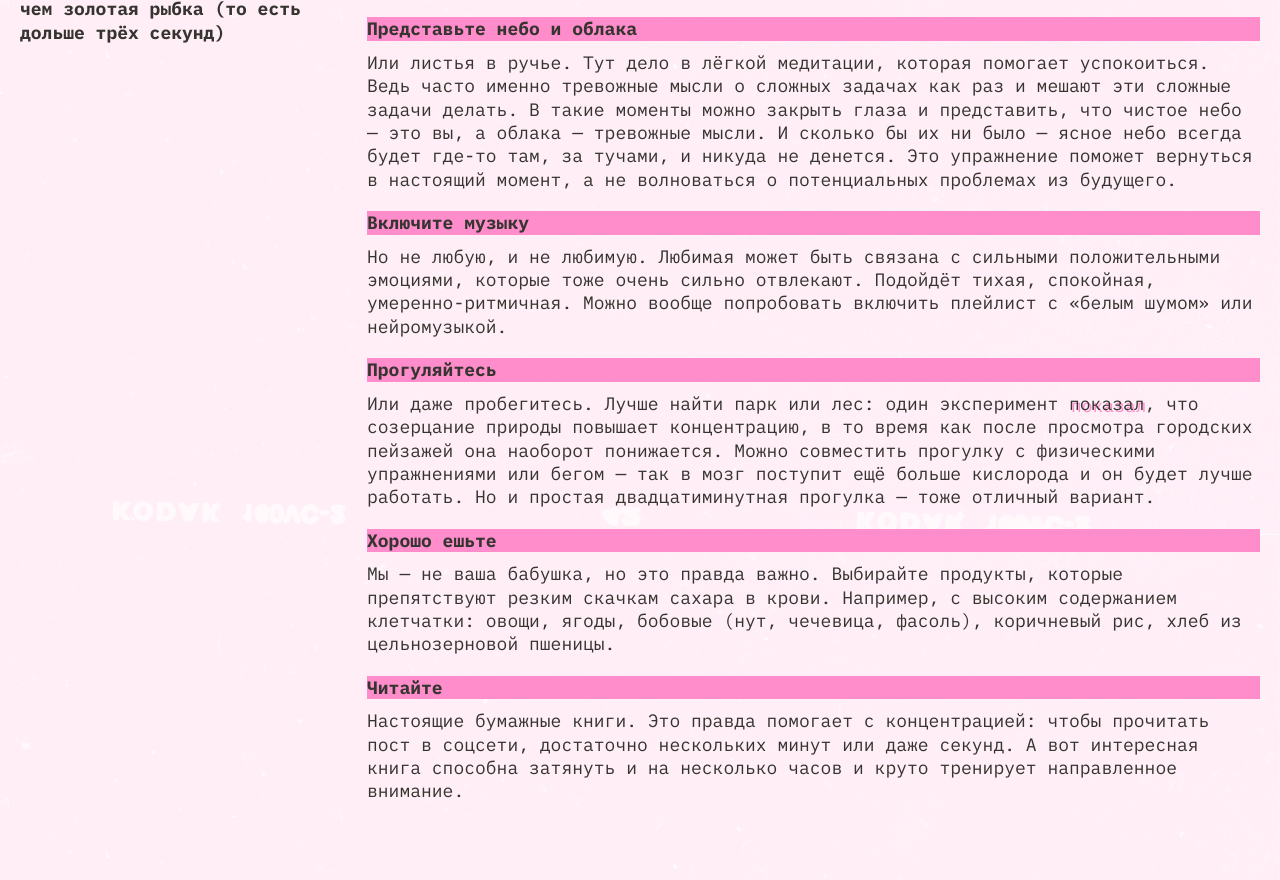
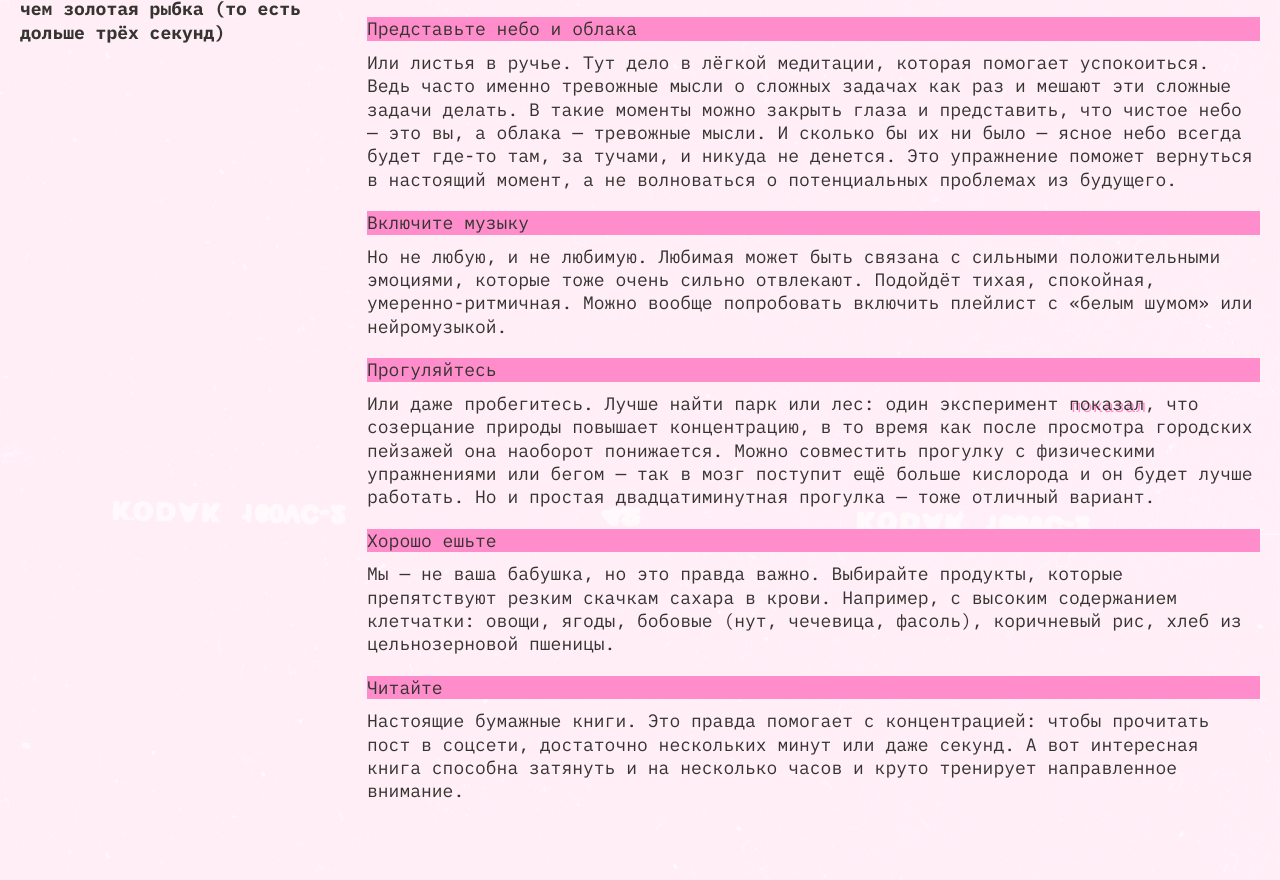
Before and after one commit to Kasiy36/slozhno-sosredotochitsya-fd, a plain HTML site: page index.html in a window 1280 px wide. Shown: the part 1865-2745 px from the top of the page. Drawn offline with Linux system fonts and the light colour scheme.

Commit message:
изменения

```diff
--- a/index.html
+++ b/index.html
@@ -150,7 +150,7 @@
             </p>
           </article>
           <article class="article__content">
-            <h3 class="article__header">Включите музыку</h3>
+            <h4 class="article__header">Включите музыку</h3>
             <p class="article__text">
               Но не любую, и не любимую. Любимая может быть связана с сильными
               положительными эмоциями, которые тоже очень сильно отвлекают.
@@ -159,7 +159,7 @@
             </p>
           </article>
           <article class="article__content">
-            <h3 class="article__header">Прогуляйтесь</h3>
+            <h4 class="article__header">Прогуляйтесь</h3>
             <p class="article__text">
               Или даже пробегитесь. Лучше найти парк или лес: один эксперимент
               <a
@@ -174,7 +174,7 @@
             </p>
           </article>
           <article class="article__content">
-            <h3 class="article__header">Хорошо ешьте</h3>
+            <h4 class="article__header">Хорошо ешьте</h3>
             <p class="article__text">
               Мы — не ваша бабушка, но это правда важно. Выбирайте продукты,
               которые препятствуют резким скачкам сахара в крови. Например, с
@@ -183,7 +183,7 @@
             </p>
           </article>
           <article class="article__content">
-            <h3 class="article__header">Читайте</h3>
+            <h4 class="article__header">Читайте</h3>
             <p class="article__text">
               Настоящие бумажные книги. Это правда помогает с концентрацией:
               чтобы прочитать пост в соцсети, достаточно нескольких минут или
--- a/styles/style.css
+++ b/styles/style.css
@@ -54,6 +54,10 @@
   background: var(--accent-color, #ff0070);
 }
 
+h4.article__header {
+  font-weight: 400;
+}
+
 .title {
   color: var(--text__title-muted, #343530);
   font-weight: 700;
@@ -108,8 +112,9 @@
   align-items: center;
   display: grid;
   grid-template-rows: 1fr auto 1fr;
-  min-height: 100vh;
-  min-height: 668px;
+  /* min-height: 100vh;
+  min-height: 668px; */
+  min-height: max(668px, 100vh);
 }
 
 .header__theme-menu {
@@ -177,7 +182,7 @@
 
 .square {
   display: grid;
-  min-block-size: 100vh;
+  /* min-block-size: 100vh; */
   position: relative;
   padding: clamp(10px, 0.0286rem + 2.5445vw, 20px);
 }
```
